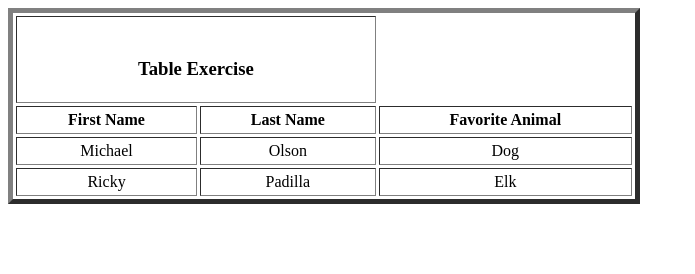
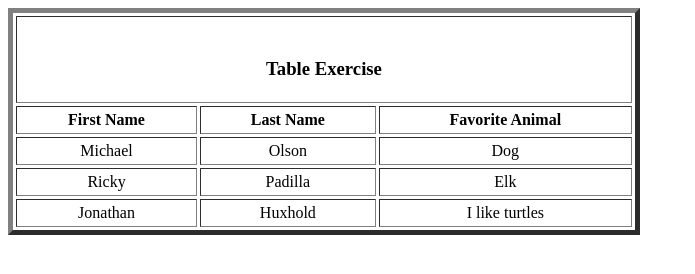
Before and after one commit to molson303/HTML_Exercise_One, a plain HTML site: page favorites.html in a window 1280 px wide. Shown: the whole page, without its empty margins (0-695 px from the left). Drawn offline with Linux system fonts and the light colour scheme.

Commit message:
adding Jonathan's favorite animal

```diff
--- a/favorites.html
+++ b/favorites.html
@@ -7,7 +7,7 @@
   <body>
     <table BORDER="5"    WIDTH="50%"   CELLPADDING="4" CELLSPACING="3">
      <tr>
-        <th COLSPAN="2"><br><h3>Table Exercise</h3>
+        <th COLSPAN="3"><br><h3>Table Exercise</h3>
         </tr>
      </tr>
      <tr>
@@ -25,6 +25,11 @@
         <td>Padilla</td>
         <td>Elk</td>
      </tr>
+     <tr align="center">
+        <td>Jonathan</td>
+        <td>Huxhold</td>
+        <td>I like turtles</td>
+    </tr>
   </table>
   </body>
 </html>
```
